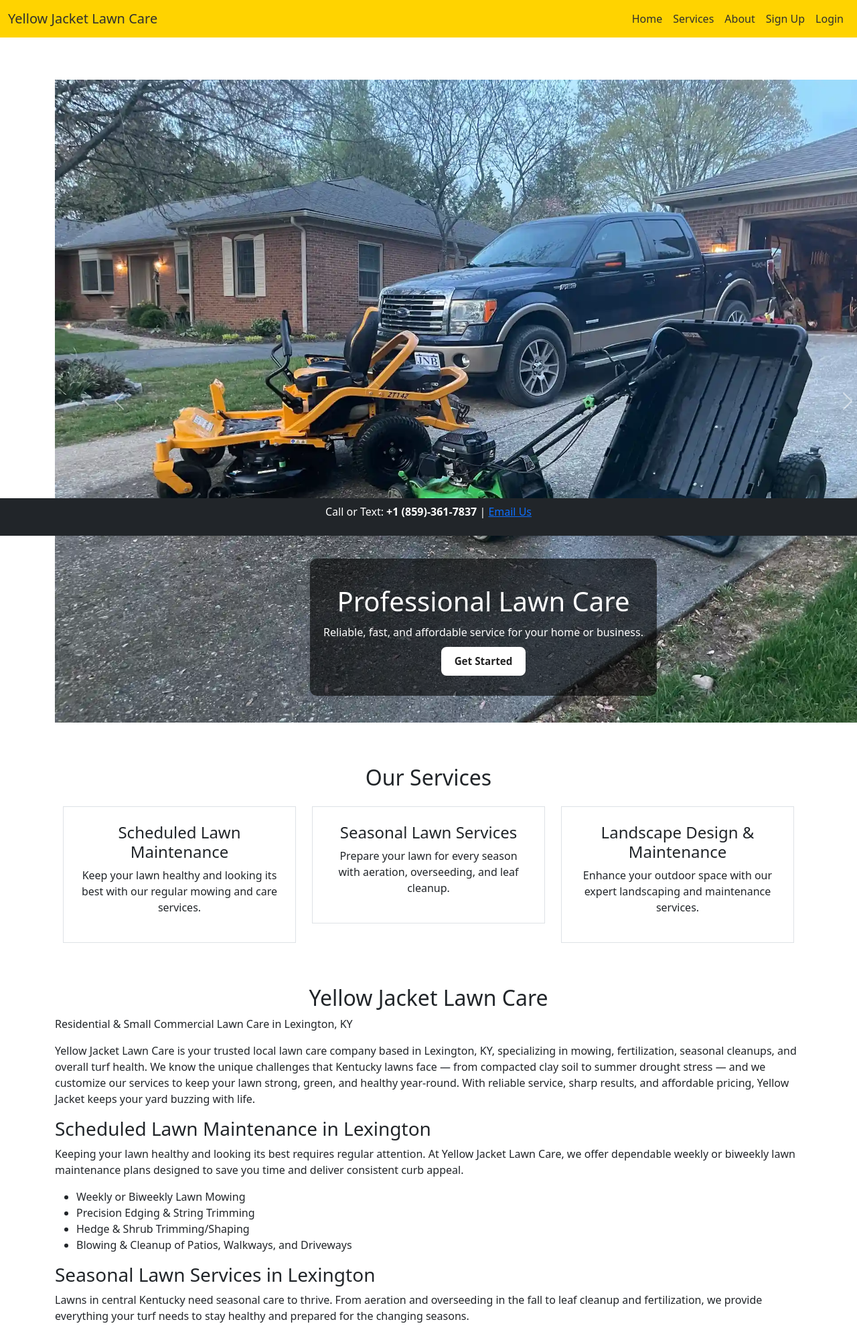
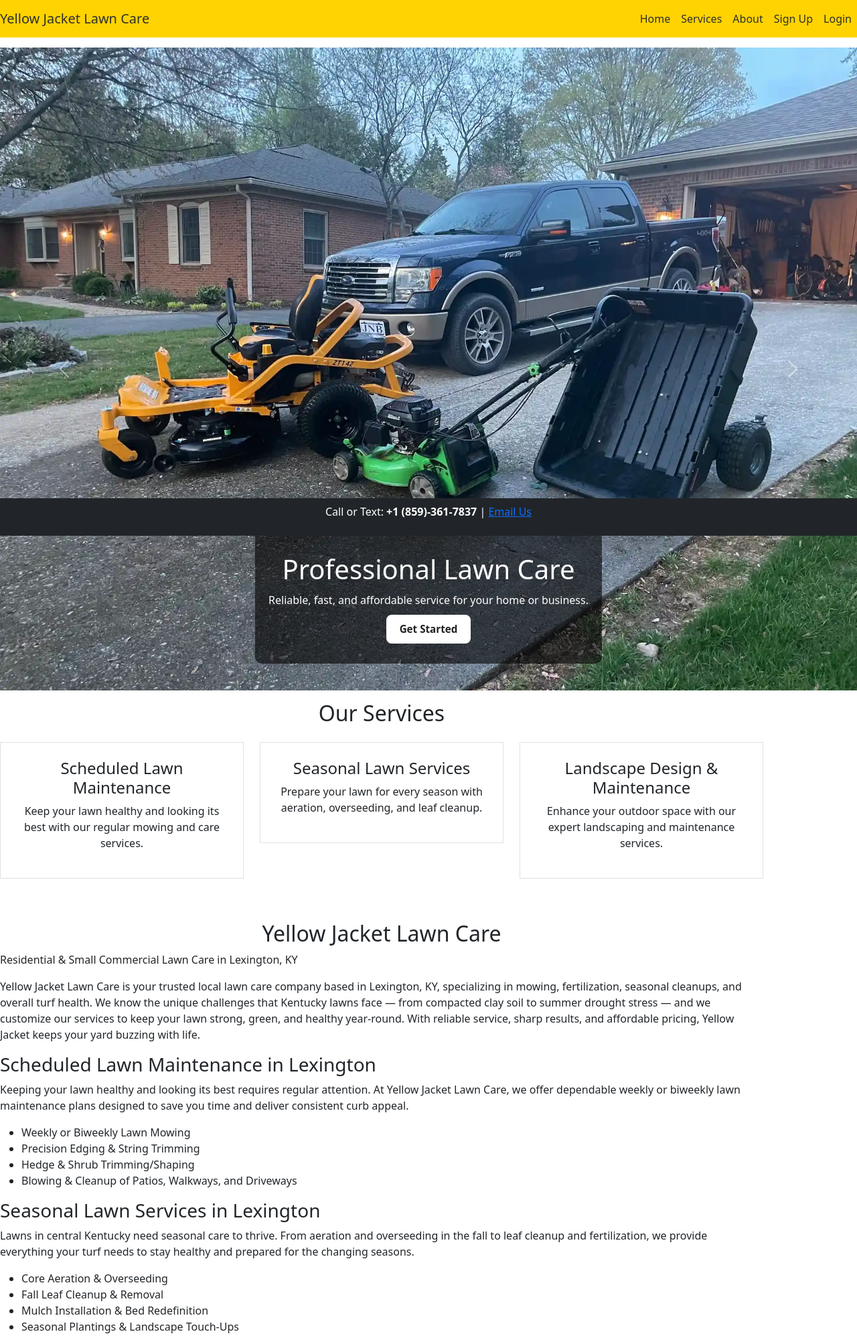
Before and after one commit to Ben-Meredith/lawn, a Flask app: page / in a window 1280 px wide. Shown: the top 1995 px of the page at 67% size. Run offline with Flask 3, Linux system fonts and the light colour scheme.

Commit message:
Update index.html

```diff
--- a/templates/index.html
+++ b/templates/index.html
@@ -10,14 +10,21 @@ html, body {
 }
 
 /* Make all carousel images go edge-to-edge */
-.carousel,
-.carousel-inner,
-.carousel-item,
-.carousel-item img {
+#heroCarousel,
+#heroCarousel .carousel-inner,
+#heroCarousel .carousel-item,
+#heroCarousel .carousel-item img {
     width: 100vw;       /* full viewport width */
     max-width: 100vw;
     margin: 0;
     padding: 0;
+}
+
+/* Remove any default body/container padding that pushes content */
+body, .container, .container-fluid {
+    padding-left: 0 !important;
+    padding-right: 0 !important;
+    margin: 0 !important;
 }
 
 .carousel-caption {
```
